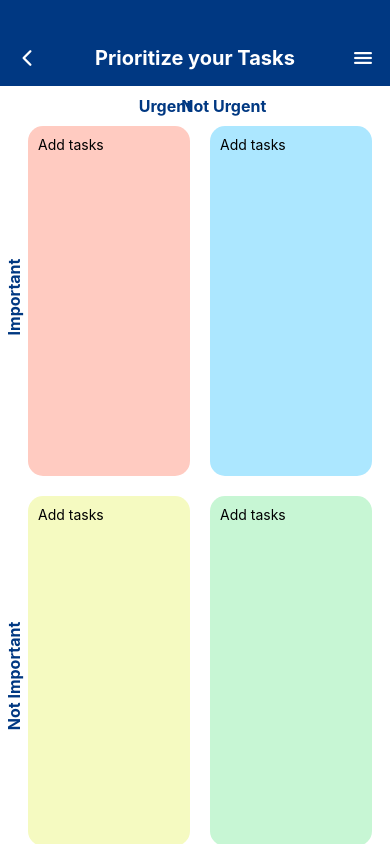
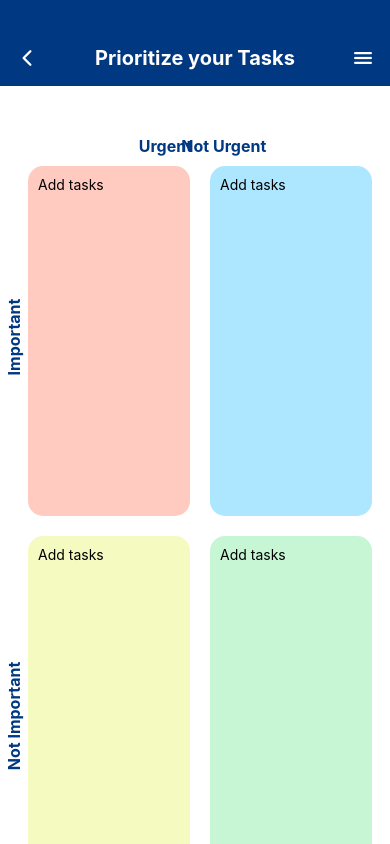
Before and after one commit to amir-dha/PlaNUS-app, a React Native app in the folder PlaNUS-APP/: screen /EisenhowerMatrix in a window 390 px wide. Built offline with nearby package versions, Linux system fonts and the light colour scheme.

Commit message:
fixed iOS UI EisenhowerMatrix

```diff
--- a/PlaNUS-APP/Screens/EisenhowerMatrix/EisenhowerMatrix.js
+++ b/PlaNUS-APP/Screens/EisenhowerMatrix/EisenhowerMatrix.js
@@ -154,7 +154,8 @@ const styles = StyleSheet.create({
     paddingHorizontal: 40,
     paddingTop: 10,
     marginLeft: 35,
-    marginRight: 20
+    marginRight: 20,
+    marginTop:40,
   },
   horizontalLabel: {
     fontSize: 16,
@@ -185,7 +186,7 @@ const styles = StyleSheet.create({
   },
   quadrantsContainer: {
     flex: 1,
-    justifyContent: 'space-between',
+    justifyContent: 'center',
     paddingHorizontal: 8,
     marginLeft: 10,
   },
@@ -196,7 +197,7 @@ const styles = StyleSheet.create({
   quadrant: {
     flex: 1,
     height: 350,
-    margin: 10,
+    margin:10,
     borderRadius: 15,
     padding: 10,
   },
```
